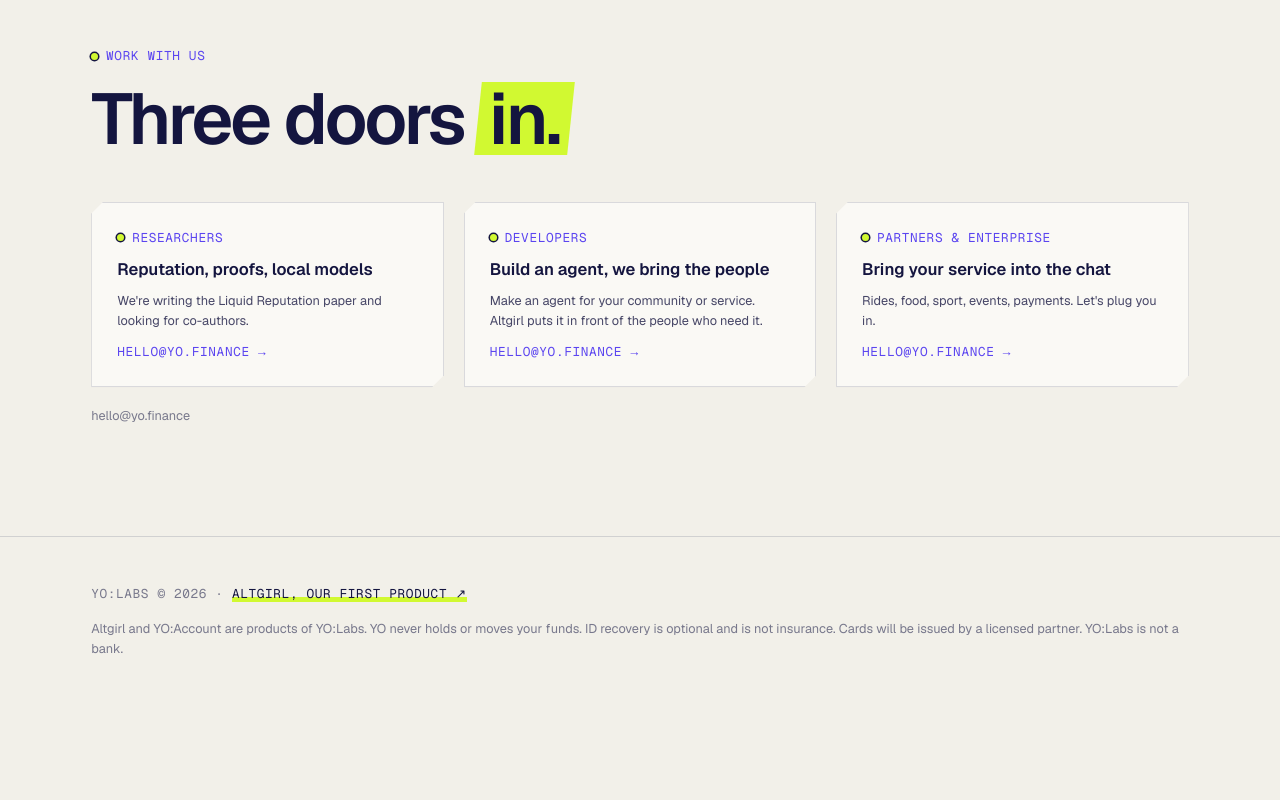
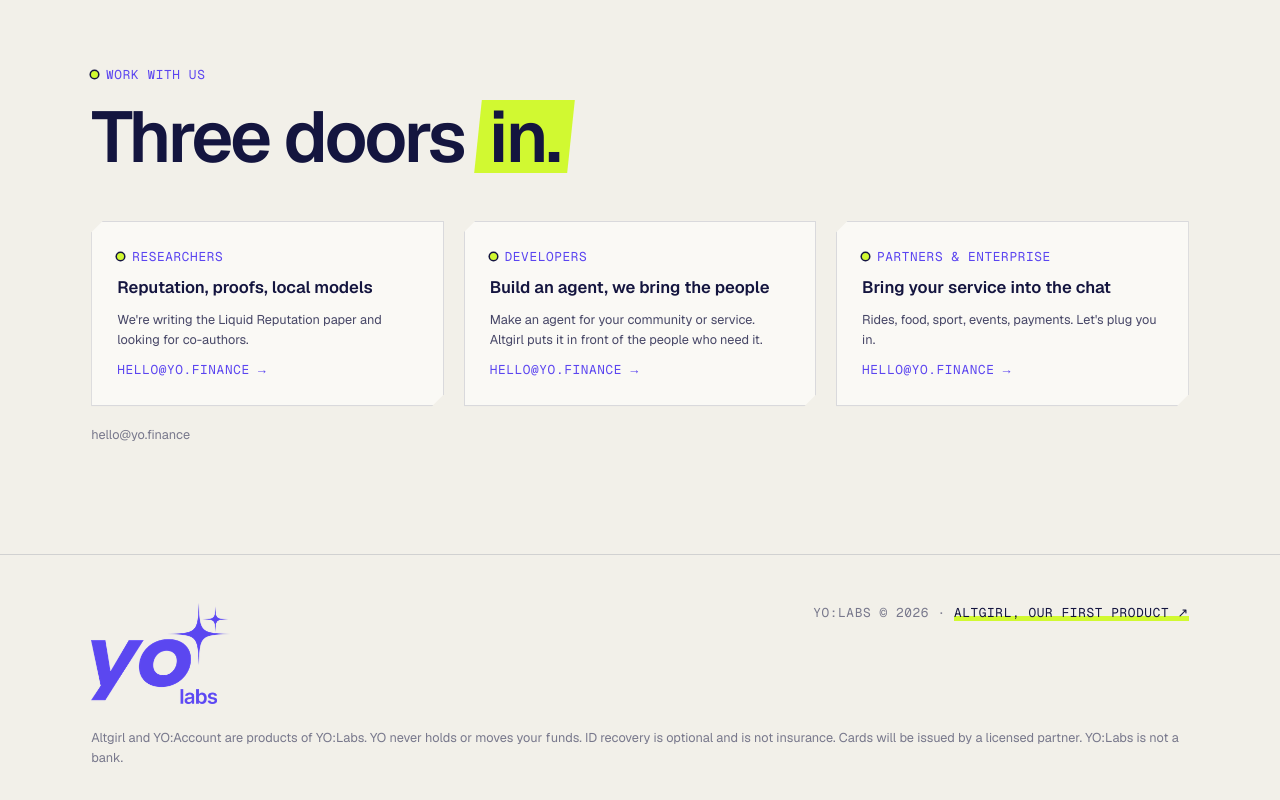
Before and after one commit to yomarina/yo-labs-site, a plain HTML site: page index.html in a window 1280 px wide. Shown: the part 5263-6063 px from the top of the page. Before the commit the page ends 5984 px from the top, so only its background shows below. Drawn offline with nearby package versions, Linux system fonts and the light colour scheme.

Commit message:
Larger logo in header, logo in footer
Co-Authored-By: Claude Opus 5.5 <noreply@anthropic.com>

```diff
--- a/index.html
+++ b/index.html
@@ -53,7 +53,7 @@ section{padding-block:7rem}
 .cta.solid{background:var(--lime);color:var(--bg);border-color:var(--lime)}
 .cta:focus-visible{outline:2px solid var(--lime);outline-offset:2px}
 
-header{position:fixed;top:0;left:0;right:0;z-index:50;height:4rem;display:flex;align-items:center;border-bottom:1px solid var(--line);background:rgba(20,21,64,.7);backdrop-filter:blur(12px)}
+header{position:fixed;top:0;left:0;right:0;z-index:50;height:5.2rem;display:flex;align-items:center;border-bottom:1px solid var(--line);background:rgba(20,21,64,.7);backdrop-filter:blur(12px)}
 header .wrap{display:flex;align-items:center;gap:2rem;width:100%;max-width:none}
 .brand{display:flex;align-items:center;gap:.7rem}
 .mark{display:block;width:3.06rem;height:1.9rem;background:var(--lime);-webkit-mask:url(assets/yo-labs-logo.webp) left center/contain no-repeat;mask:url(assets/yo-labs-logo.webp) left center/contain no-repeat}
@@ -190,11 +190,13 @@ footer a{box-shadow:inset 0 -.4em 0 #d1f931;color:var(--ink)}
 .fam b{color:#d1f931;font-weight:500;padding:0 .35rem 0 .45rem}
 @media(max-width:560px){.fam b{display:none}}
 /* шапка зафиксирована: лого, переключатель семьи и разделы всегда сверху */
-body{padding-top:4rem}
-section[id],[id]{scroll-margin-top:4.5rem}
+body{padding-top:5.2rem}
+section[id],[id]{scroll-margin-top:5.8rem}
 /* фирменное лого в шапке */
-header .logo{height:3.5rem;width:auto;display:block}
+header .logo{height:4.4rem;width:auto;display:block}
 @media(max-width:700px){header .logo{height:2.4rem}}
+footer .flogo{height:6.5rem;width:auto;display:block;flex-basis:100%;max-width:max-content;margin-bottom:.5rem}
+@media(max-width:700px){header{height:4.4rem}body{padding-top:4.4rem}header .logo{height:3.6rem}}
 </style>
 </head>
 <body>
@@ -389,6 +391,7 @@ header .logo{height:3.5rem;width:auto;display:block}
 </div></section>
 
 <footer><div class="wrap">
+  <img class="flogo" src="assets/logo-labs.png" alt="YO:Labs" width="232" height="200" loading="lazy">
   <span class="mono faint">YO:Labs © 2026 · <a href="https://yomarina.github.io/altgirl-site/">Altgirl, our first product ↗</a></span>
   <span class="sm faint">Altgirl and YO:Account are products of YO:Labs. YO never holds or moves your funds. ID recovery is optional and is not insurance. Cards will be issued by a licensed partner. YO:Labs is not a bank.</span>
 </div></footer>
```
